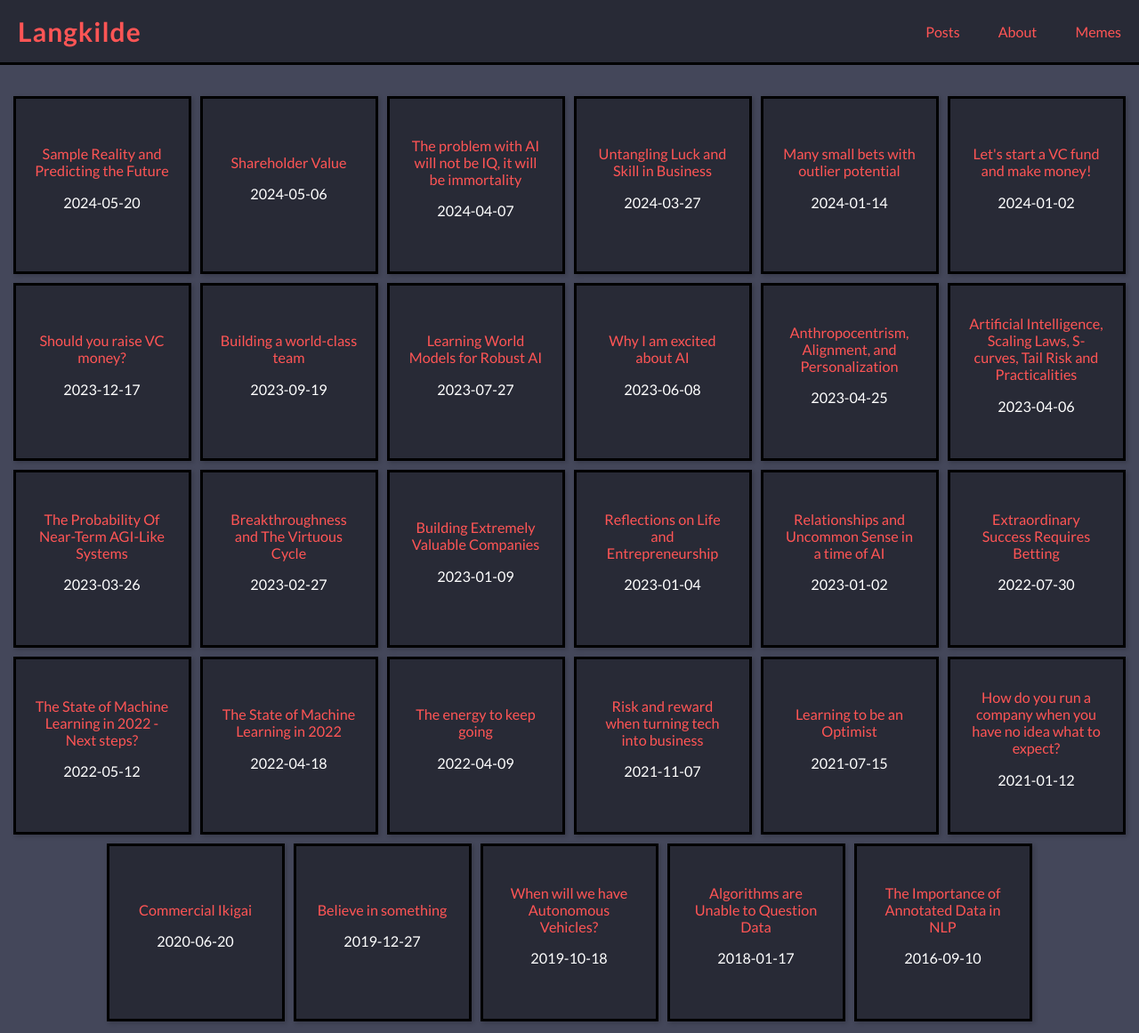
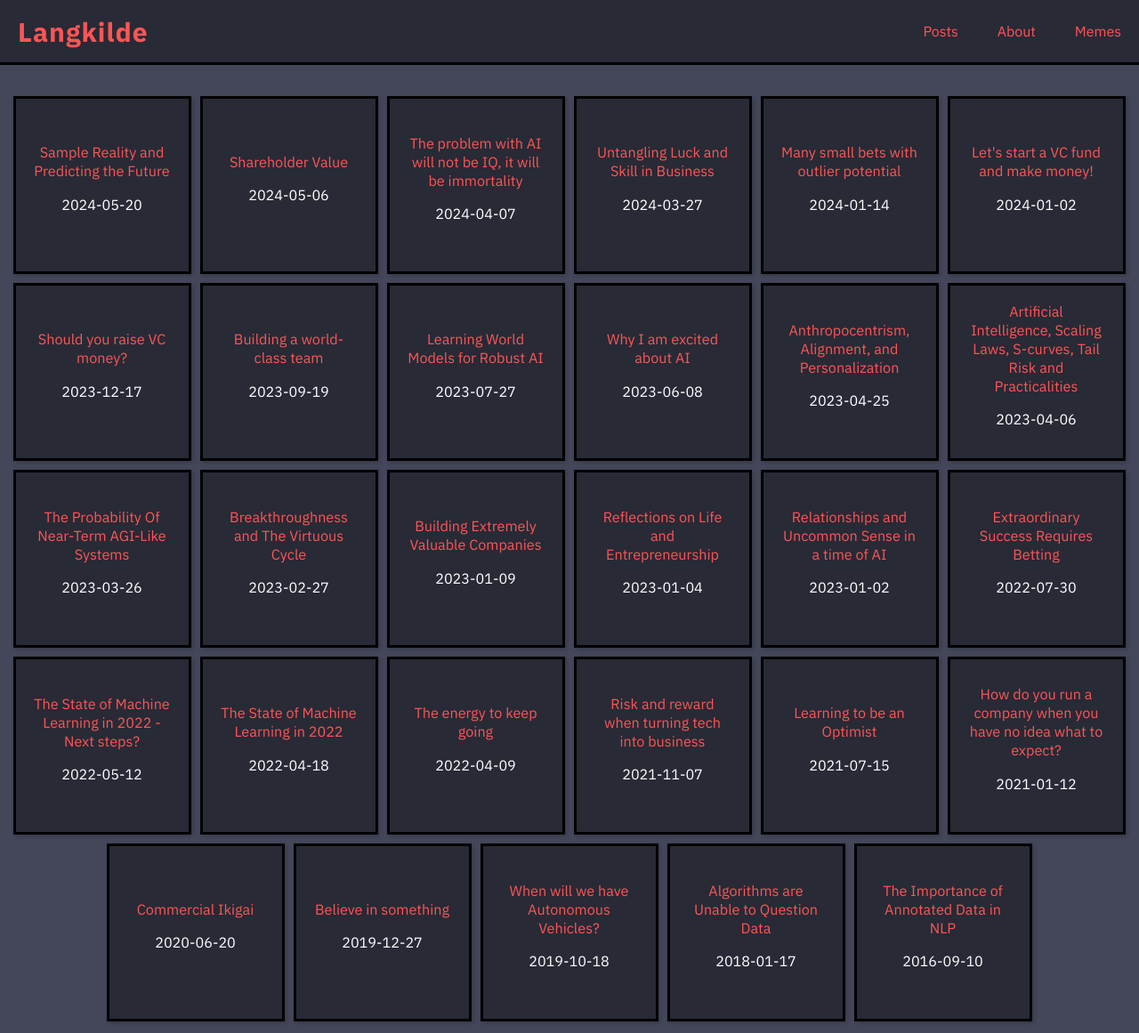
Before and after one commit to dlangk/langkilde, a Flask app: page / in a window 1280 px wide. Shown: the whole page at 89% size. Run offline with Flask 3, Linux system fonts and the light colour scheme.

Commit message:
font and color update

```diff
--- a/static/css/content.css
+++ b/static/css/content.css
@@ -5,9 +5,9 @@
     background-color: var(--content-background);
     color: var(--text-color);
     line-height: 28px;
-    font-size: 18px;
+    font-size: 17px;
     font-weight: 400;
-    letter-spacing: 0.2px;
+    /*letter-spacing: 0.5px;*/
     text-rendering: optimizelegibility;
     width: 100%; /* Ensure it spans the full width of the viewport */
     max-width: 600px;
--- a/static/css/style.css
+++ b/static/css/style.css
@@ -5,8 +5,8 @@
     --content-background: #282A36;
     --link-color: #FF5555;
     --selected-color: #6272A4;
-    --text-color: #F2F3F5;
-    --text-bold-color: #F8F8FF;
+    --text-color: rgba(242, 243, 245, 0.88);
+    --text-bold-color: #f8f8ff;
     --text-quote-color: #5E6069;
     --header-height: 70px;
     --header-height-plus: 75px;
@@ -16,7 +16,7 @@ body {
     display: flex;
     padding-top: 95px;
     padding-right: 1px;
-    font-family: Lato, "sans-serif";
+    font-family: "IBM Plex Sans", sans-serif;
     background-color: var(--main-color);
 }
 
--- a/templates/base.html
+++ b/templates/base.html
@@ -8,21 +8,25 @@
     <link rel="stylesheet" href="{{ url_for('static', filename='css/header.css') }}">
     <link rel="stylesheet" href="{{ url_for('static', filename='css/style.css') }}">
     <link rel="stylesheet" href="{{ url_for('static', filename='css/index.css') }}">
+    <link rel="preconnect" href="https://fonts.googleapis.com">
+    <link rel="preconnect" href="https://fonts.gstatic.com" crossorigin>
+    <link href="https://fonts.googleapis.com/css2?family=IBM+Plex+Sans:ital,wght@0,100;0,200;0,300;0,400;0,500;0,600;0,700;1,100;1,200;1,300;1,400;1,500;1,600;1,700&display=swap"
+          rel="stylesheet">
+
 </head>
 
 <!-- Google tag (gtag.js) -->
 <script async src="https://www.googletagmanager.com/gtag/js?id=G-5RX4PLK2Y2"></script>
 <script>
-  window.dataLayer = window.dataLayer || [];
-  function gtag(){dataLayer.push(arguments);}
-  gtag('js', new Date());
-  gtag('config', 'G-5RX4PLK2Y2');
+    window.dataLayer = window.dataLayer || [];
+
+    function gtag() {
+        dataLayer.push(arguments);
+    }
+
+    gtag('js', new Date());
+    gtag('config', 'G-5RX4PLK2Y2');
 </script>
-
-<link rel="preconnect" href="https://fonts.googleapis.com">
-<link rel="preconnect" href="https://fonts.gstatic.com" crossorigin>
-<link href="https://fonts.googleapis.com/css2?family=Lato:ital,wght@0,100;0,300;0,400;0,700;0,900;1,100;1,300;1,400;1,700;1,900&family=Open+Sans:ital,wght@0,300..800;1,300..800&family=Roboto:ital,wght@0,100;0,300;0,400;0,500;0,700;0,900;1,100;1,300;1,400;1,500;1,700;1,900&display=swap"
-      rel="stylesheet">
 
 <div class="header">
     <h2><a href="/">Langkilde</a></h2>
@@ -35,7 +39,7 @@
 
 <body>
 {% block content %}
-<!-- Default HTML content (can be empty) -->
+    <!-- Default HTML content (can be empty) -->
 {% endblock %}
 </body>
 
```
